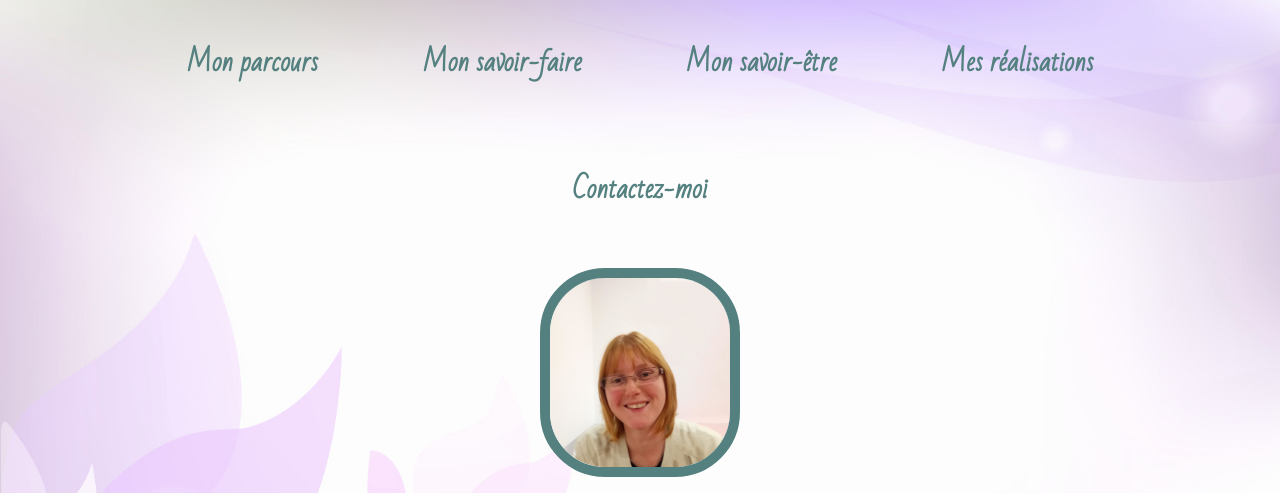
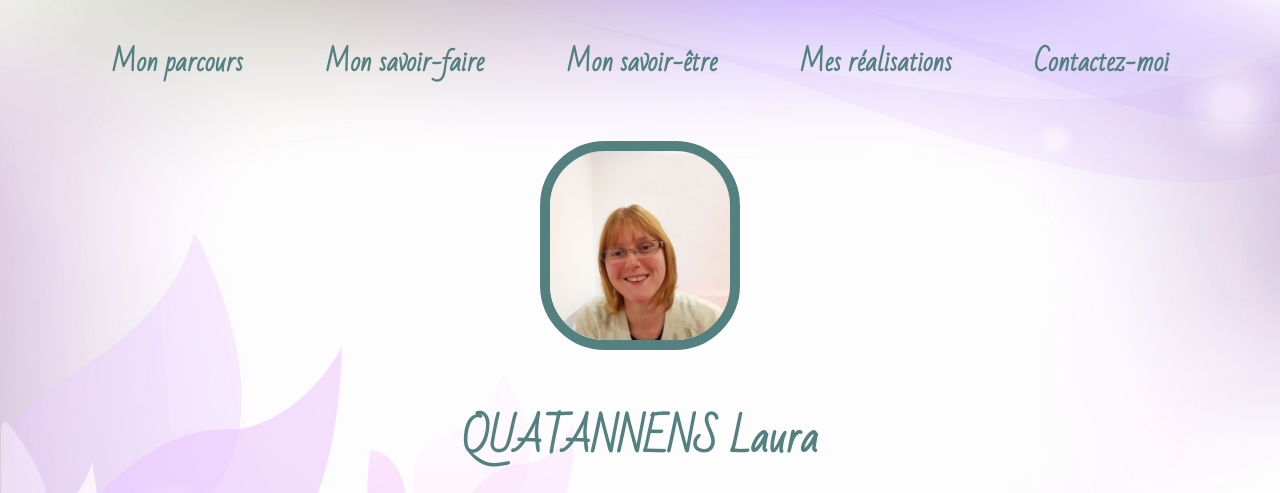
Before and after one commit to Lauraquat/CV_Laura_Quatannens, a PHP site: page / in a window 1280 px wide. Shown: the top 493 px of the page. Run offline with PHP 8.4, Linux system fonts and the light colour scheme; data comes from the database, SQL or seed files in the repository; some libraries are stand-ins or nearby versions.

Commit message:
ajout flex + dé commentation validation JS

```diff
--- a/css/style.css
+++ b/css/style.css
@@ -91,9 +91,13 @@ header img{
   box-shadow:inset -43px 27px 31px #558080;
 }
 
+nav ul{
+  display: flex;
+  justify-content: space-around;
+  padding : 40px;
+}
+
 nav li{
-  padding: 40px 50px;
-  display: inline-block;
   font-weight: bold;
   font-size: 1.8rem;
   font-family: 'Bad Script', cursive;
@@ -342,7 +346,7 @@ img.myPopover{
   margin-top:15px;
 }
 #contact .errors li{
-  color:#f71818;
+  color:#558080;
   margin:0;
 }
 #contact .emailEnvoye {
--- a/js/formValidation.js
+++ b/js/formValidation.js
@@ -41,7 +41,7 @@ var displayErrors = function(){
      * 3. à chaque erreur on créée un nouvel <li>
      * 4. une fois terminé on affiche ce bloc
      */
-    var ul =  $("<ul>");
+    var ul =  $("<ul class='errors'>");
     $.each(errors, function(){
         ul.append($("<li>").html(this))
     });
@@ -79,7 +79,7 @@ var onSubmitForm = function(event){
 var init=function(){
 
     var submitForm = document.getElementById("form");
-    //submitForm.addEventListener("submit", onSubmitForm);
+    submitForm.addEventListener("submit", onSubmitForm);
 };
 
 
```
